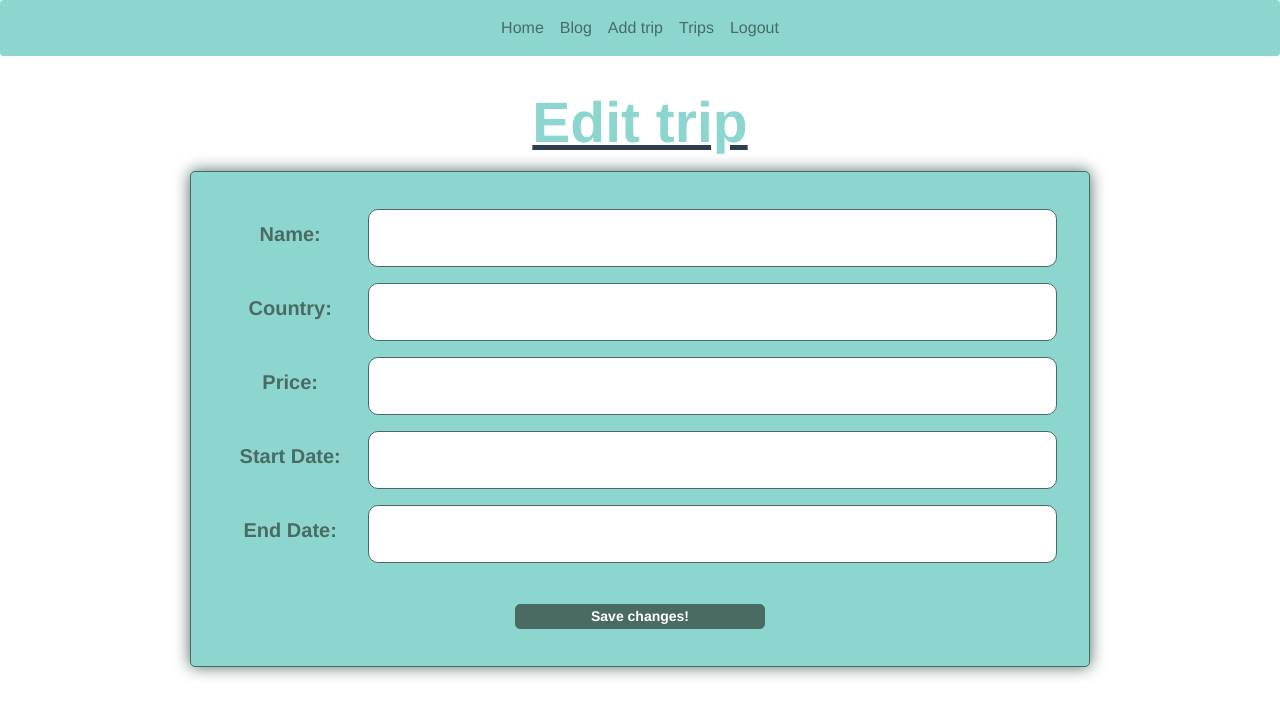
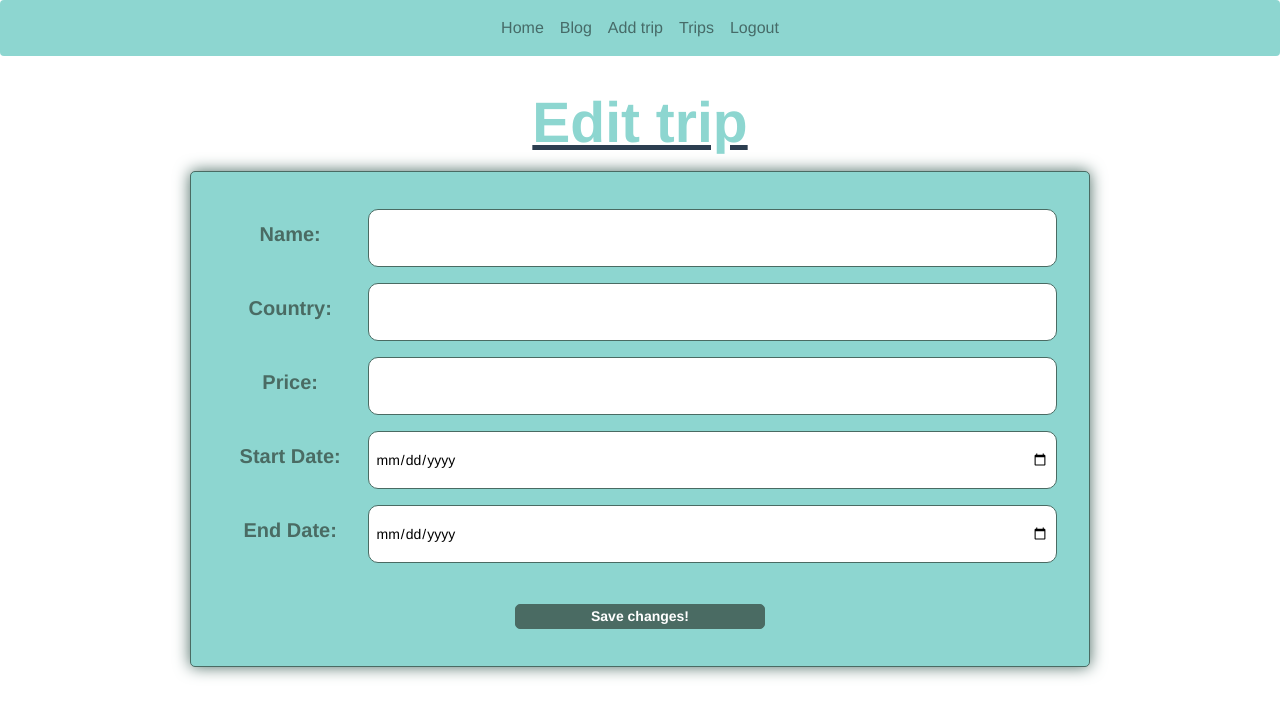
Before and after one commit to ziolkowska-ag/MEVN-client, a Vue app: page /editTrip/1 in a window 1280 px wide. Shown: the top 716 px of the page. Built offline with nearby package versions, Linux system fonts and the light colour scheme; no server answers; sample sign-in values are in the browser's storage.

Commit message:
Added minimal value for end date in editTrip.

```diff
--- a/src/components/editTrip.vue
+++ b/src/components/editTrip.vue
@@ -16,11 +16,11 @@
             </li>
             <li class="form-row">
                 <label for="start_date">Start Date:</label>
-                <input type="text" id="start_date" v-model="trip.start_date">
+                <input type="date" id="start_date" v-model="trip.start_date" :min="new Date(today)">
             </li>
             <li class="form-row">
                 <label for="end_date">End Date:</label>
-                <input type="text" id="end_date" v-model="trip.end_date">
+                <input type="date" id="end_date" v-model="trip.end_date" :min="trip.start_date">
             </li>
             <li class="form-row">
                 <button v-on:click="editTrip">Save changes!</button>
@@ -38,6 +38,8 @@
         data() {
             return {
                 title: 'Edit trip',
+                today: '',
+                end_date: '',
                 trip: '',
                 error: '',
                 username: '',
@@ -57,6 +59,7 @@
                 this.user_id = res.id;
                 TripService.getTrip(this.user_id, this.$route.params.Pid).then(trip => {
                     this.trip = trip;
+                    this.today = new Date();
                 });
 
             });
```
Also changed, not shown: 1 other file (tests, documents, lock files or other folders).
